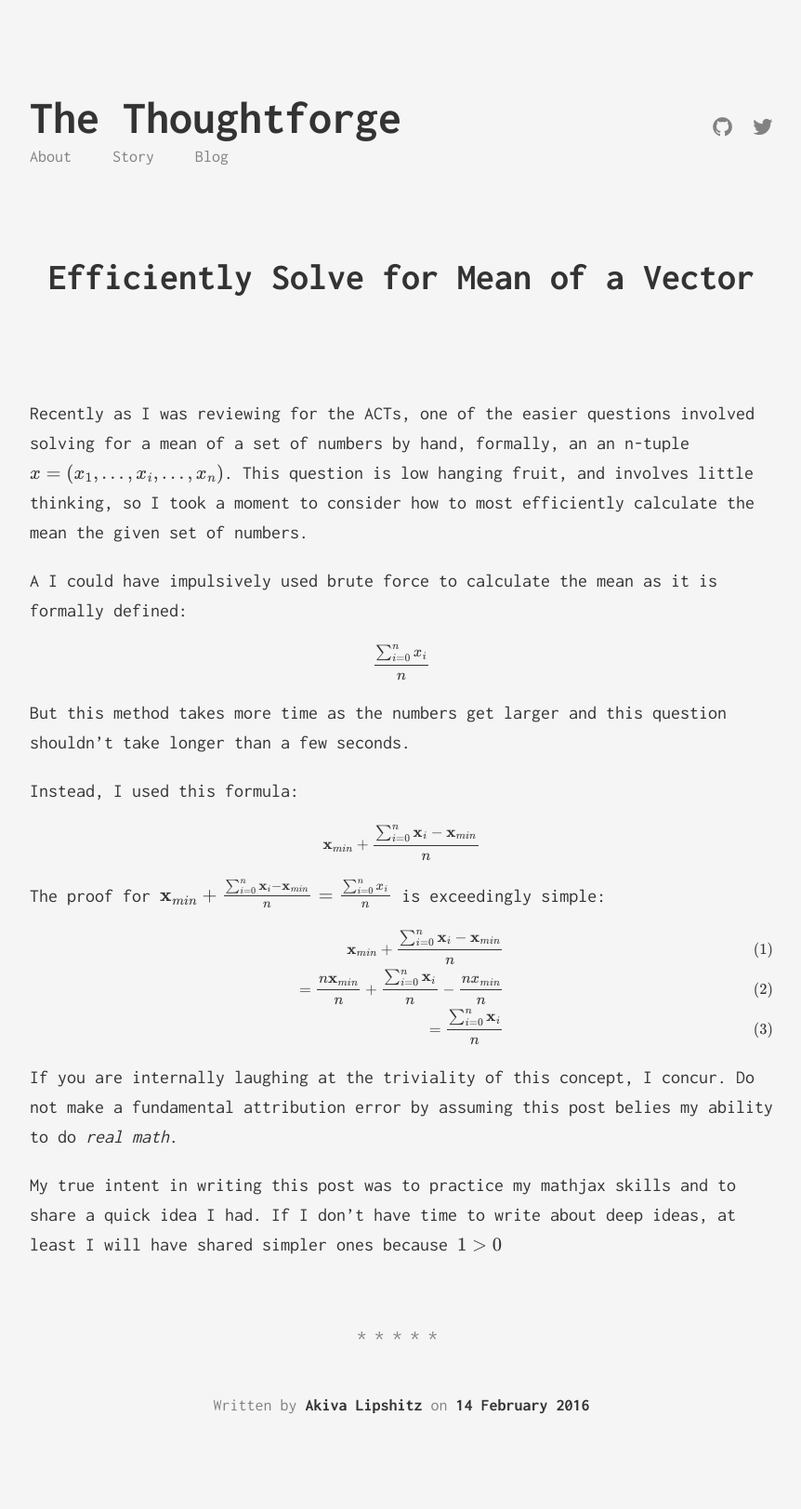
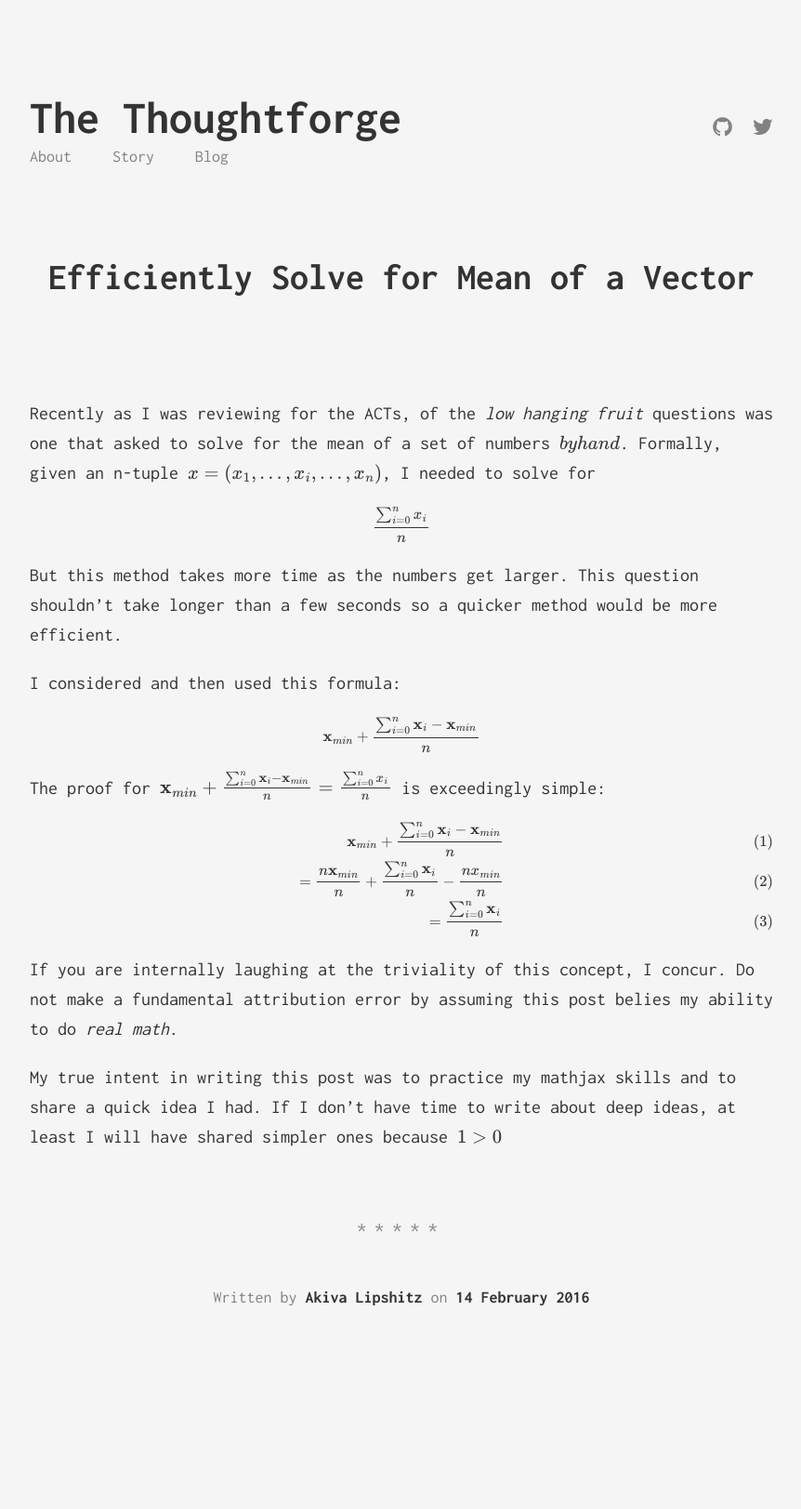
Before and after one commit to aclinnovator/aclinnovator.github.io, a Jekyll site: the page built from _posts/2016-02-14-efficiently-solve-for-mean-of-a-vector.markdown, in a window 1280 px wide. Shown: the whole page at 93% size, without its empty margins (208-1070 px from the left). Built offline with Jekyll 4.4.1, drawn with Linux system fonts in a browser that asks for light colours; Markdown is read by kramdown in place of the engine named in the settings; formulas are drawn with MathJax 3; after the commit the page ends 1507 px from its top, so only the background shows below that.

Commit message:
Update 2016-02-14-efficiently-solve-for-mean-of-a-vector.markdown

```diff
--- a/_posts/2016-02-14-efficiently-solve-for-mean-of-a-vector.markdown
+++ b/_posts/2016-02-14-efficiently-solve-for-mean-of-a-vector.markdown
@@ -4,15 +4,13 @@
 date: 2016-02-14T00:00:00-05:00
 ---
 
-Recently as I was reviewing for the ACTs, one of the easier questions involved solving for a mean of a set of numbers by hand, formally, an an n-tuple $x=(x_1,...,x_i,...,x_n)$. This question is low hanging fruit, and involves little thinking, so I took a moment to consider how to most efficiently calculate the mean the given set of numbers.
-
-A I could have impulsively used brute force to calculate the mean as it is formally defined:
+Recently as I was reviewing for the ACTs, of the *low hanging fruit* questions was one that asked to solve for the mean of a set of numbers (by hand). Formally, given an n-tuple $x=(x_1,...,x_i,...,x_n)$, I needed to solve for
 
 $$\frac{\sum_{i=0}^n{x_i}}{n}$$
 
-But this method takes more time as the numbers get larger and this question shouldn't take longer than a few seconds.
+But this method takes more time as the numbers get larger. This question shouldn't take longer than a few seconds so a quicker method would be more efficient.
 
-Instead, I used this formula:
+I considered and then used this formula:
 
 $$\textbf{x}_{min}+\frac{\sum_{i=0}^n{\textbf{x}_i-\textbf{x}_{min}}}{n}$$
 
```
